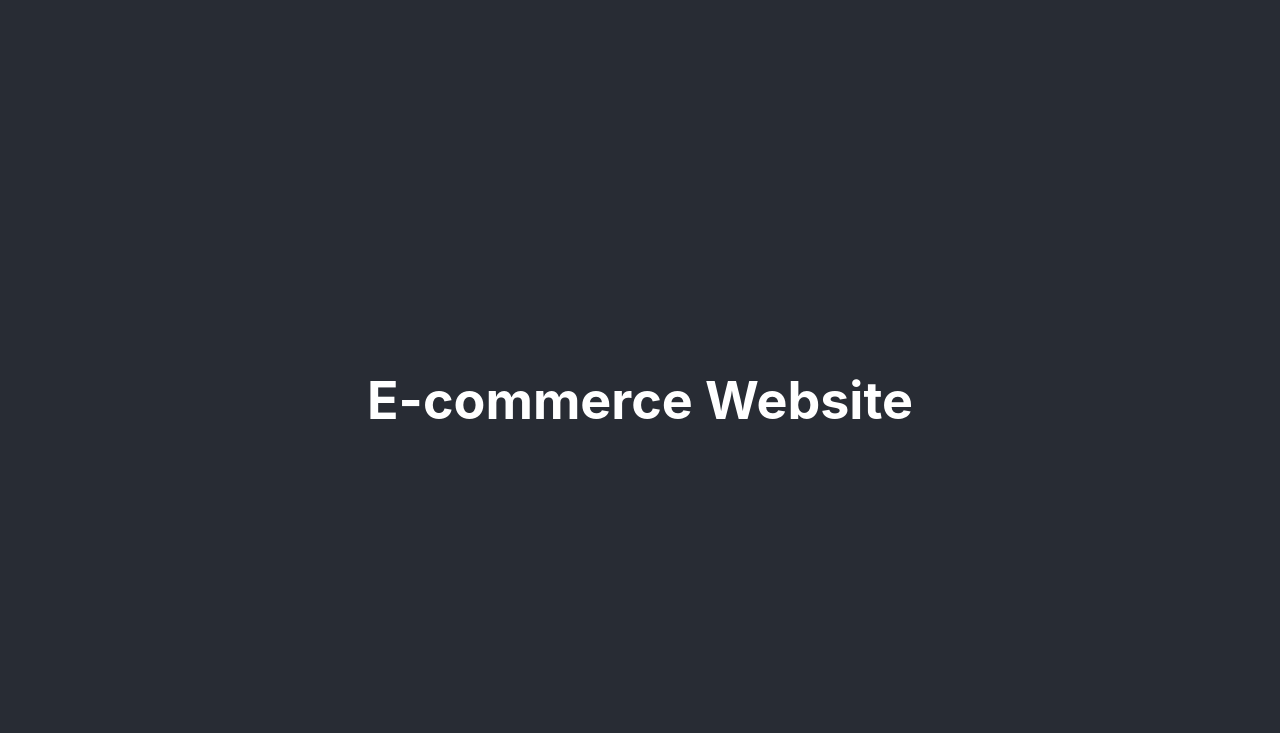
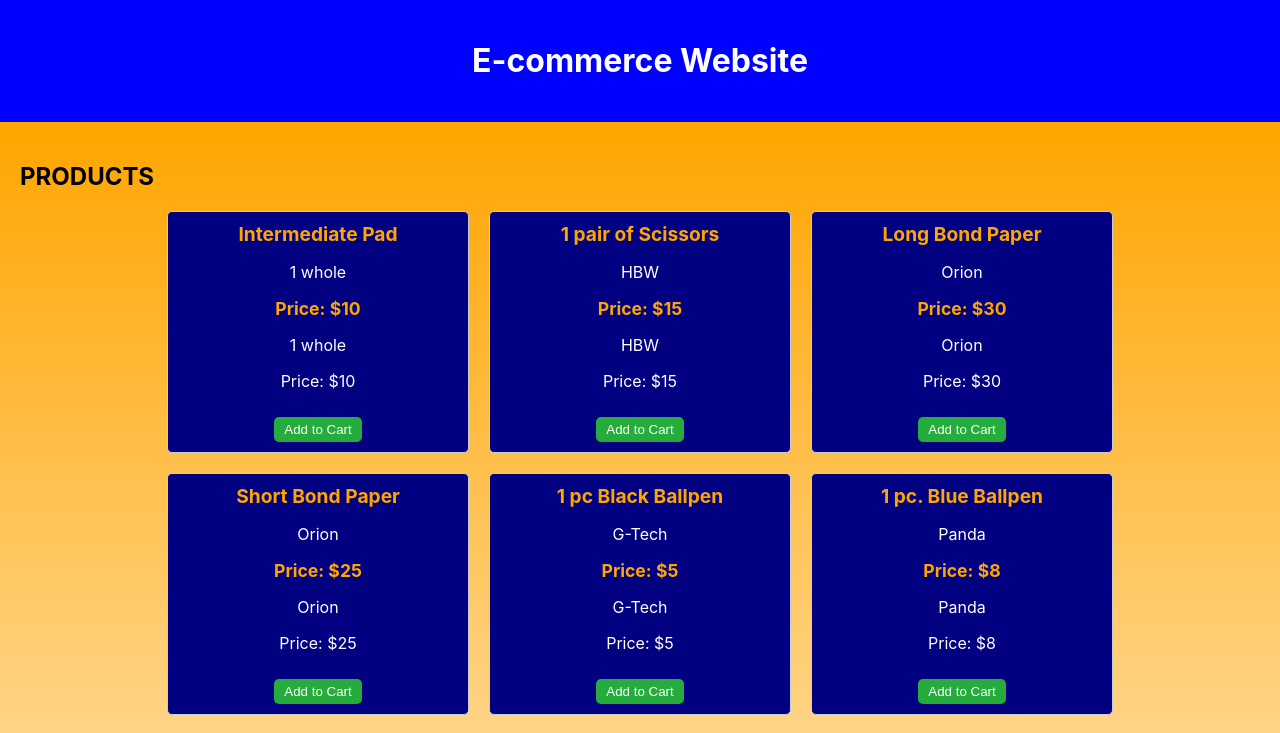
Before and after one commit to ArielAmante/ccs112eCommerce, a React (Create React App) app: page / in a window 1280 px wide. Shown: the top 733 px of the page. Built offline with nearby package versions, Linux system fonts and the light colour scheme.

Commit message:
app.css/bootstrap

```diff
--- a/src/App.css
+++ b/src/App.css
@@ -1,38 +1,117 @@
-.App {
+/* App.css */
+
+/* Set the background color of the body to orange */
+body {
+  background-color: orange;
+}
+
+/* Style the header with a blue background and white text */
+.App-header {
+  background-color: blue;
+  color: white;
+  padding: 20px;
   text-align: center;
 }
 
-.App-logo {
-  height: 40vmin;
-  pointer-events: none;
+/* Style the product cards with a pink background and black text */
+.card {
+  background-color: pink;
+  color: black;
+  padding: 10px;
+  margin: 10px;
+  border-radius: 5px;
 }
 
-@media (prefers-reduced-motion: no-preference) {
-  .App-logo {
-    animation: App-logo-spin infinite 20s linear;
-  }
+/* Style the 'Add to Cart' button */
+.btn-primary {
+  background-color: blue; /* Change button color to match the header */
+  color: white;
+  border: none;
+  padding: 5px 10px;
+  cursor: pointer;
+  border-radius: 5px;
 }
 
-.App-header {
-  background-color: #282c34;
-  min-height: 100vh;
+/* Style the cart summary */
+.Cart-Summary {
+  background-color: blue; /* Change cart summary background color */
+  color: white;
+  padding: 10px;
+  margin-top: 20px;
+  border-radius: 5px;
+}
+
+/* Style the list items in the cart summary */
+.Cart-Summary ul {
+  list-style-type: none;
+  padding: 0;
+}
+
+/* Style the total price paragraph */
+.Cart-Summary p {
+  margin-top: 10px;
+}
+
+/* App.css */
+.product-list-container {
+  background: linear-gradient(to bottom, orange, white);
+  padding: 20px;
+}
+
+.product-list {
+  list-style-type: none;
+  padding: 0;
+  margin: 0;
   display: flex;
-  flex-direction: column;
-  align-items: center;
+  flex-wrap: wrap;
   justify-content: center;
-  font-size: calc(10px + 2vmin);
+}
+
+.product-item {
+  width: 300px;
+  margin: 0 10px 20px 10px;
+  border: 1px solid #ccc;
+  border-radius: 5px;
+  overflow: hidden;
+  transition: transform 0.3s ease-in-out;
+  background-color: navy;
   color: white;
 }
 
-.App-link {
-  color: #61dafb;
+.product-item:hover {
+  transform: translateY(-5px);
 }
 
-@keyframes App-logo-spin {
-  from {
-    transform: rotate(0deg);
-  }
-  to {
-    transform: rotate(360deg);
-  }
+.product-details {
+  padding: 10px;
+  text-align: center;
 }
+
+.product-name {
+  margin: 0;
+  font-size: 1.2em;
+  font-weight: bold;
+  color: orange;
+}
+
+.product-price {
+  margin: 10px 0;
+  font-size: 1.1em;
+  font-weight: bold;
+  color: orange;
+}
+
+.add-to-cart-button {
+  margin-top: 10px;
+  padding: 5px 10px;
+  background-color: rgb(38, 172, 61);
+  color: white;
+  border: none;
+  border-radius: 5px;
+  cursor: pointer;
+  transition: background-color 0.3s ease-in-out;
+}
+
+.add-to-cart-button:hover {
+  background-color: rgb(11, 238, 49);
+}
```
